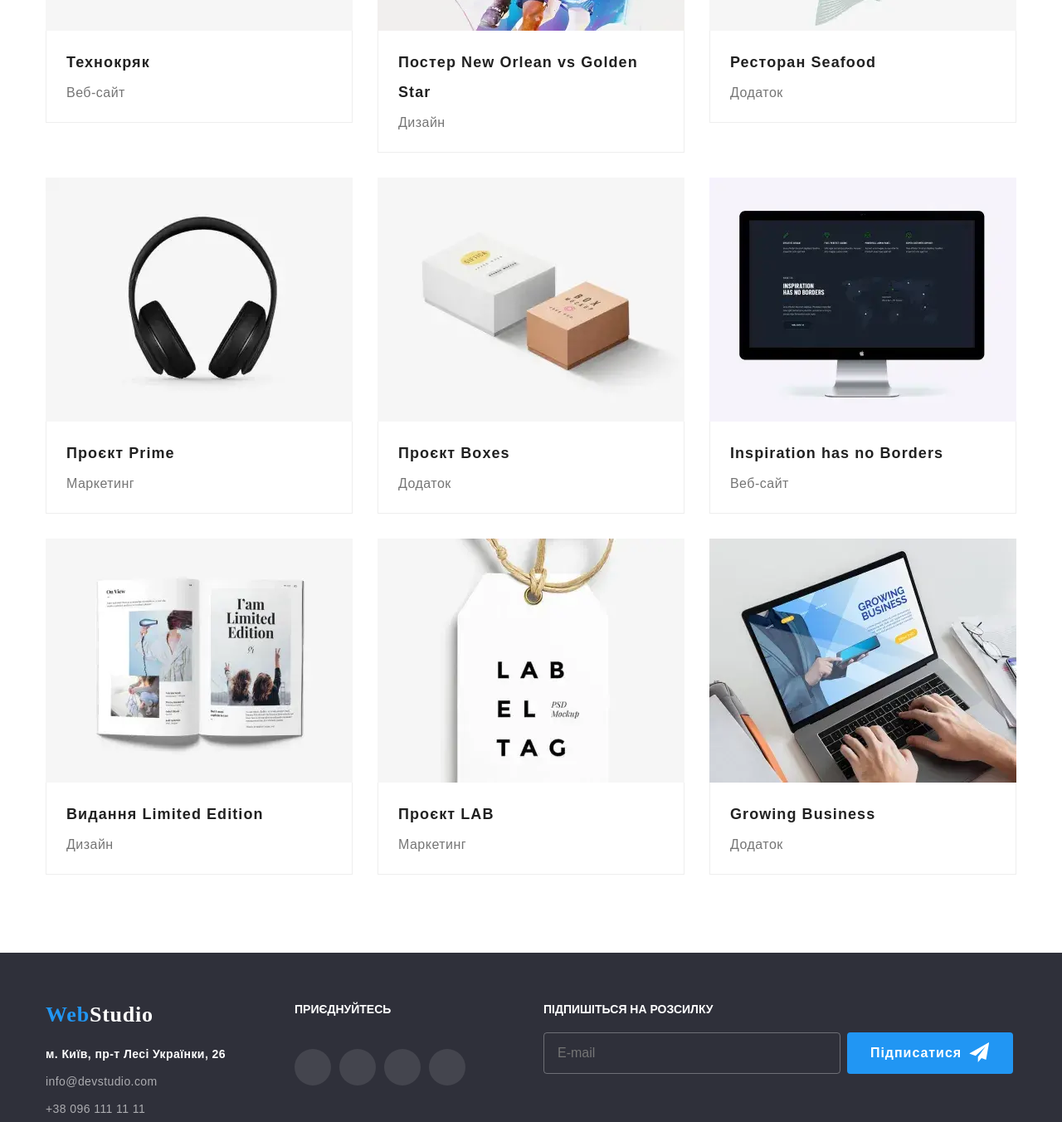
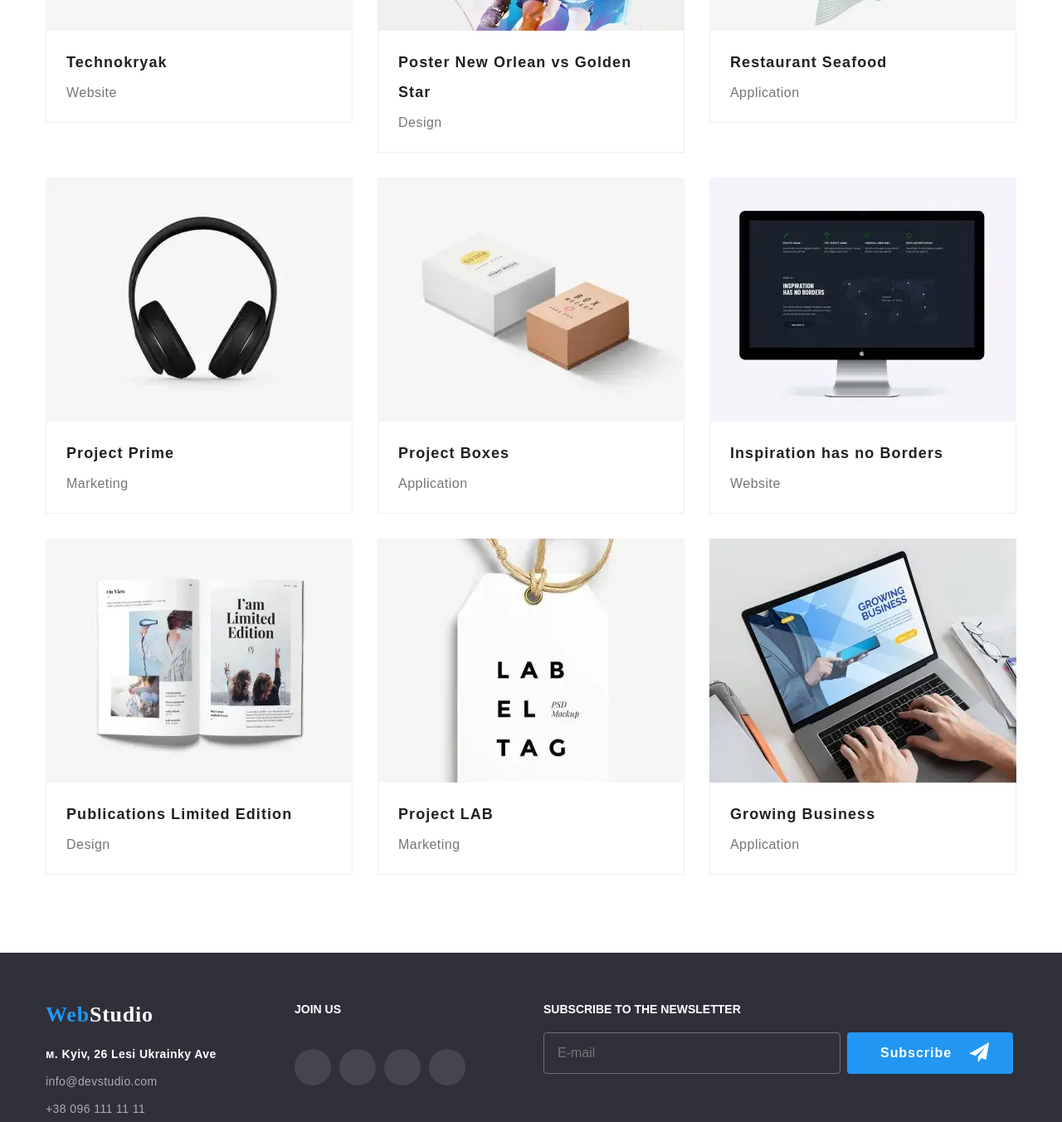
Before and after one commit to vladyslav-rohalov/goit-markup-hw-08, a plain HTML site: page portfolio.html in a window 1280 px wide. Shown: the part 520-1872 px from the top of the page at 83% size. Drawn offline with nearby package versions, Linux system fonts and the light colour scheme; a web font is replaced by a local one.

Commit message:
Translated into English

```diff
--- a/portfolio.html
+++ b/portfolio.html
@@ -53,17 +53,17 @@
             <div class="navigation">
               <ul class="navigation__list">
                 <li class="navigation__item">
-                  <a class="navigation__link navigation__line" href="index.html"
-                    >Студія</a
+                  <a class="navigation__link" href="index.html">Studio</a>
+                </li>
+                <li class="navigation__item">
+                  <a
+                    class="navigation__link navigation__line"
+                    href="portfolio.html"
+                    >Portfolio</a
                   >
                 </li>
                 <li class="navigation__item">
-                  <a class="navigation__link" href="portfolio.html"
-                    >Портфоліо</a
-                  >
-                </li>
-                <li class="navigation__item">
-                  <a class="navigation__link" href="#">Контакти</a>
+                  <a class="navigation__link" href="#">Contacts</a>
                 </li>
               </ul>
             </div>
@@ -112,25 +112,25 @@
       <section class="section">
         <div class="container">
           <div class="filter">
-            <h1 class="visually-hidden">Приклади наших робіт</h1>
+            <h1 class="visually-hidden">Examples of our work</h1>
             <ul class="filter-btn">
               <li>
                 <button type="button" class="filter-btn__item">Усі</button>
               </li>
               <li>
+                <button type="button" class="filter-btn__item">Websites</button>
+              </li>
+              <li>
                 <button type="button" class="filter-btn__item">
-                  Веб-сайти
+                  Applications
                 </button>
               </li>
               <li>
-                <button type="button" class="filter-btn__item">Додатки</button>
-              </li>
-              <li>
-                <button type="button" class="filter-btn__item">Дизайн</button>
+                <button type="button" class="filter-btn__item">Design</button>
               </li>
               <li>
                 <button type="button" class="filter-btn__item">
-                  Маркетинг
+                  Marketing
                 </button>
               </li>
             </ul>
@@ -207,14 +207,15 @@
                   />
                 </picture>
                 <p class="projects__text-transform">
-                  Ресурс пропонує комплексні пропозиції з різним рівнем
-                  функціоналу та сервісів. Все це дозволить відвідувачу отримати
-                  вичерпні відомості про компанію чи приватну особу.
+                  The resource offers comprehensive offers with different levels
+                  of of functionality and services. All this will allow the
+                  visitor to get comprehensive information about a company or
+                  individual.
                 </p>
               </div>
               <div class="projects__description">
-                <h2 class="projects__name">Технокряк</h2>
-                <p class="projects__text">Веб-сайт</p>
+                <h2 class="projects__name">Technokryak</h2>
+                <p class="projects__text">Website</p>
               </div>
             </li>
 
@@ -288,14 +289,15 @@
                   />
                 </picture>
                 <p class="projects__text-transform">
-                  Ресурс пропонує комплексні пропозиції з різним рівнем
-                  функціоналу та сервісів. Все це дозволить відвідувачу отримати
-                  вичерпні відомості про компанію чи приватну особу.
+                  The resource offers comprehensive offers with different levels
+                  of of functionality and services. All this will allow the
+                  visitor to get comprehensive information about a company or
+                  individual.
                 </p>
               </div>
               <div class="projects__description">
-                <h2 class="projects__name">Постер New Orlean vs Golden Star</h2>
-                <p class="projects__text">Дизайн</p>
+                <h2 class="projects__name">Poster New Orlean vs Golden Star</h2>
+                <p class="projects__text">Design</p>
               </div>
             </li>
 
@@ -369,14 +371,15 @@
                   />
                 </picture>
                 <p class="projects__text-transform">
-                  Ресурс пропонує комплексні пропозиції з різним рівнем
-                  функціоналу та сервісів. Все це дозволить відвідувачу отримати
-                  вичерпні відомості про компанію чи приватну особу.
+                  The resource offers comprehensive offers with different levels
+                  of of functionality and services. All this will allow the
+                  visitor to get comprehensive information about a company or
+                  individual.
                 </p>
               </div>
               <div class="projects__description">
-                <h2 class="projects__name">Ресторан Seafood</h2>
-                <p class="projects__text">Додаток</p>
+                <h2 class="projects__name">Restaurant Seafood</h2>
+                <p class="projects__text">Application</p>
               </div>
             </li>
 
@@ -450,14 +453,15 @@
                   />
                 </picture>
                 <p class="projects__text-transform">
-                  Ресурс пропонує комплексні пропозиції з різним рівнем
-                  функціоналу та сервісів. Все це дозволить відвідувачу отримати
-                  вичерпні відомості про компанію чи приватну особу.
+                  The resource offers comprehensive offers with different levels
+                  of of functionality and services. All this will allow the
+                  visitor to get comprehensive information about a company or
+                  individual.
                 </p>
               </div>
               <div class="projects__description">
-                <h2 class="projects__name">Проєкт Prime</h2>
-                <p class="projects__text">Маркетинг</p>
+                <h2 class="projects__name">Project Prime</h2>
+                <p class="projects__text">Marketing</p>
               </div>
             </li>
 
@@ -531,14 +535,15 @@
                 </picture>
 
                 <p class="projects__text-transform">
-                  Ресурс пропонує комплексні пропозиції з різним рівнем
-                  функціоналу та сервісів. Все це дозволить відвідувачу отримати
-                  вичерпні відомості про компанію чи приватну особу.
+                  The resource offers comprehensive offers with different levels
+                  of of functionality and services. All this will allow the
+                  visitor to get comprehensive information about a company or
+                  individual.
                 </p>
               </div>
               <div class="projects__description">
-                <h2 class="projects__name">Проєкт Boxes</h2>
-                <p class="projects__text">Додаток</p>
+                <h2 class="projects__name">Project Boxes</h2>
+                <p class="projects__text">Application</p>
               </div>
             </li>
 
@@ -612,14 +617,15 @@
                   />
                 </picture>
                 <p class="projects__text-transform">
-                  Ресурс пропонує комплексні пропозиції з різним рівнем
-                  функціоналу та сервісів. Все це дозволить відвідувачу отримати
-                  вичерпні відомості про компанію чи приватну особу.
+                  The resource offers comprehensive offers with different levels
+                  of of functionality and services. All this will allow the
+                  visitor to get comprehensive information about a company or
+                  individual.
                 </p>
               </div>
               <div class="projects__description">
                 <h2 class="projects__name">Inspiration has no Borders</h2>
-                <p class="projects__text">Веб-сайт</p>
+                <p class="projects__text">Website</p>
               </div>
             </li>
 
@@ -693,14 +699,15 @@
                   />
                 </picture>
                 <p class="projects__text-transform">
-                  Ресурс пропонує комплексні пропозиції з різним рівнем
-                  функціоналу та сервісів. Все це дозволить відвідувачу отримати
-                  вичерпні відомості про компанію чи приватну особу.
+                  The resource offers comprehensive offers with different levels
+                  of of functionality and services. All this will allow the
+                  visitor to get comprehensive information about a company or
+                  individual.
                 </p>
               </div>
               <div class="projects__description">
-                <h2 class="projects__name">Видання Limited Edition</h2>
-                <p class="projects__text">Дизайн</p>
+                <h2 class="projects__name">Publications Limited Edition</h2>
+                <p class="projects__text">Design</p>
               </div>
             </li>
 
@@ -774,14 +781,15 @@
                   />
                 </picture>
                 <p class="projects__text-transform">
-                  Ресурс пропонує комплексні пропозиції з різним рівнем
-                  функціоналу та сервісів. Все це дозволить відвідувачу отримати
-                  вичерпні відомості про компанію чи приватну особу.
+                  The resource offers comprehensive offers with different levels
+                  of of functionality and services. All this will allow the
+                  visitor to get comprehensive information about a company or
+                  individual.
                 </p>
               </div>
               <div class="projects__description">
-                <h2 class="projects__name">Проєкт LAB</h2>
-                <p class="projects__text">Маркетинг</p>
+                <h2 class="projects__name">Project LAB</h2>
+                <p class="projects__text">Marketing</p>
               </div>
             </li>
 
@@ -855,14 +863,15 @@
                   />
                 </picture>
                 <p class="projects__text-transform">
-                  Ресурс пропонує комплексні пропозиції з різним рівнем
-                  функціоналу та сервісів. Все це дозволить відвідувачу отримати
-                  вичерпні відомості про компанію чи приватну особу.
+                  The resource offers comprehensive offers with different levels
+                  of of functionality and services. All this will allow the
+                  visitor to get comprehensive information about a company or
+                  individual.
                 </p>
               </div>
               <div class="projects__description">
                 <h2 class="projects__name">Growing Business</h2>
-                <p class="projects__text">Додаток</p>
+                <p class="projects__text">Application</p>
               </div>
             </li>
           </ul>
@@ -878,9 +887,7 @@
               >Web<span class="logo-footer">Studio</span></a
             >
             <address class="footer-contact">
-              <p class="footer-contact__text">
-                м. Київ, пр-т Лесі Українки, 26
-              </p>
+              <p class="footer-contact__text">м. Kyiv, 26 Lesi Ukrainky Ave</p>
               <ul>
                 <li class="footer-contact__item">
                   <a
@@ -899,7 +906,7 @@
           </div>
 
           <div class="footer-list__item">
-            <p class="footer-list__text">ПРИЄДНУЙТЕСЬ</p>
+            <p class="footer-list__text">JOIN US</p>
             <ul class="social-list">
               <li>
                 <a
@@ -952,7 +959,7 @@
           </div>
 
           <div class="footer-list__item">
-            <p class="footer-list__text">ПІДПИШІТЬСЯ НА РОЗСИЛКУ</p>
+            <p class="footer-list__text">SUBSCRIBE TO THE NEWSLETTER</p>
             <form class="footer-list__form">
               <input
                 type="email"
@@ -962,7 +969,7 @@
                 class="footer-main__input"
               />
               <button type="submit" class="btn footer-main__subscribe-btn">
-                Підписатися
+                Subscribe
               </button>
             </form>
           </div>
```
Also changed, not shown: css/main.css (+288 -149 lines), index.html (+45 -48 lines).
